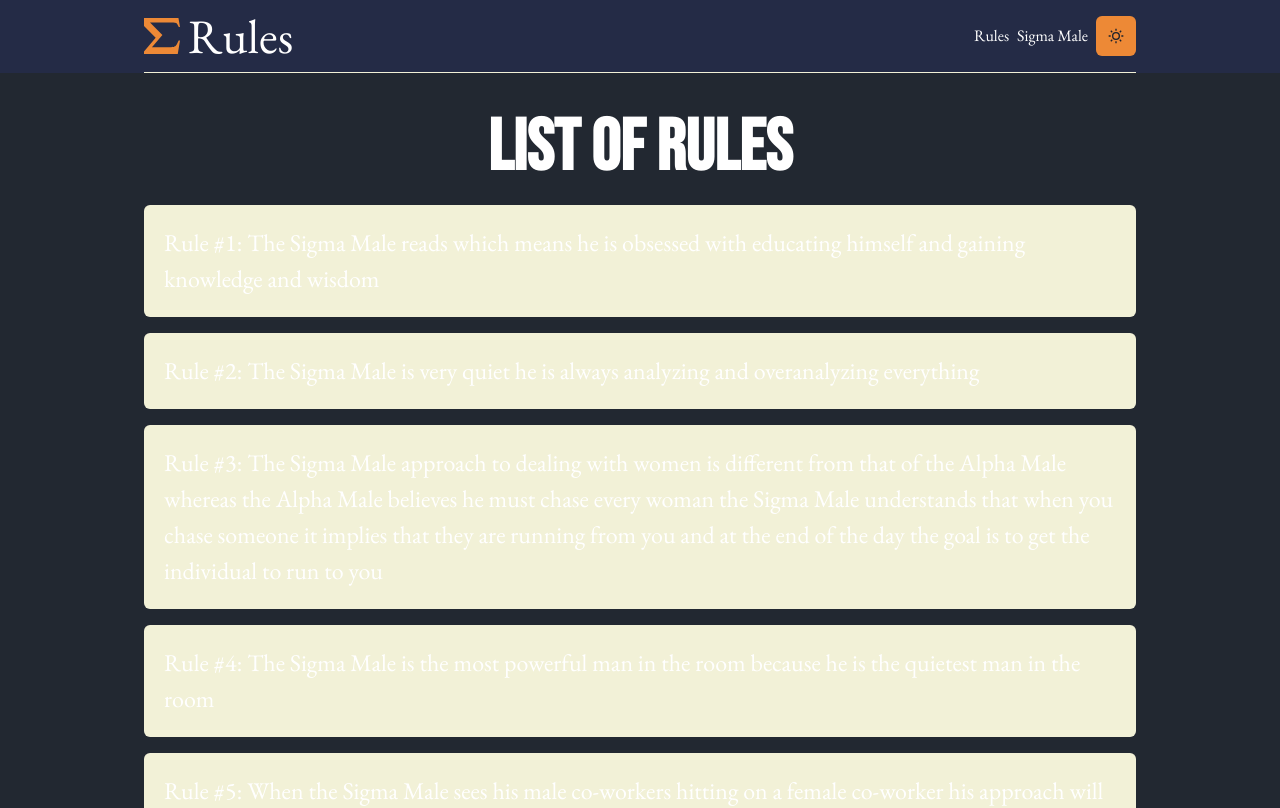
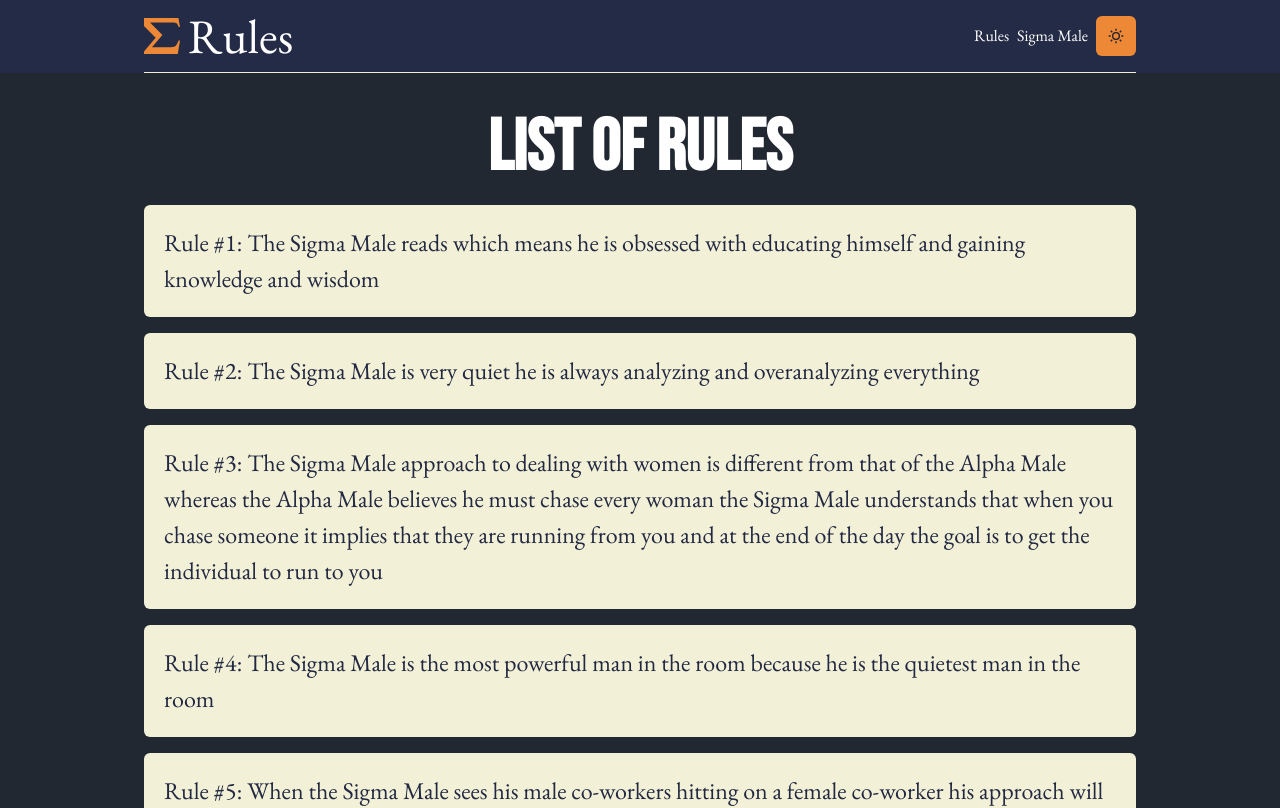
Before and after one commit to ton1czech/sigma-rules, a Next.js app: page /rules in a window 1280 px wide. Shown: the top 808 px of the page. Built offline with nearby package versions, Linux system fonts and the light colour scheme.

Commit message:
👌IMPROVE: rules page

```diff
--- a/pages/rules.js
+++ b/pages/rules.js
@@ -15,7 +15,7 @@ export default function Rules() {
         </Heading>
         {rules.map(({ id, text }) => (
           <Box background={useColorModeValue('mainLight', 'mainDark')} borderRadius='md' mb={4} p={5} key={id}>
-            <Text fontSize='2xl'>
+            <Text fontSize='2xl' color={useColorModeValue('mainDark', 'mainLight')}>
               Rule #{id}: {text}
             </Text>
           </Box>
```
